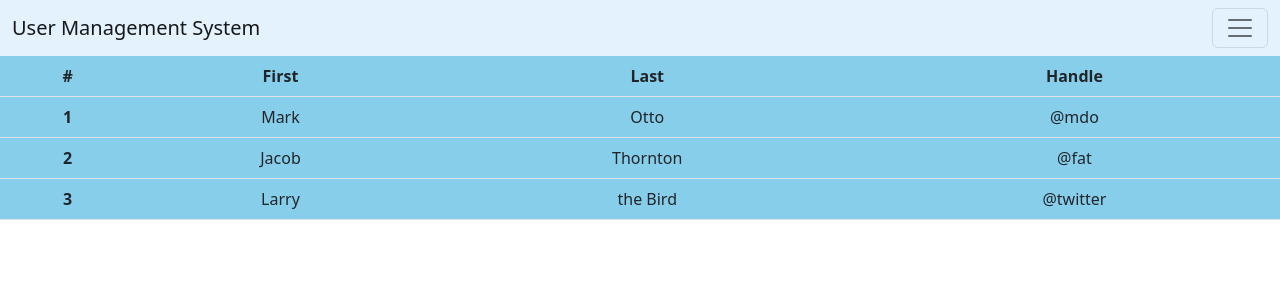
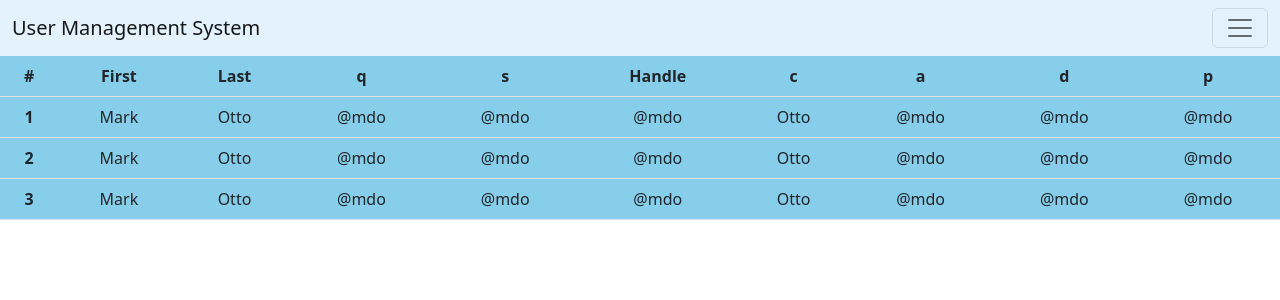
Before and after one commit to markanddighe/Ecommercefront, a React (Create React App) app: page / in a window 1280 px wide. Shown: the top 300 px of the page. Built offline with nearby package versions, Linux system fonts and the light colour scheme.

Commit message:
add product list show

```diff
--- a/src/Components/ProductList.js
+++ b/src/Components/ProductList.js
@@ -11,7 +11,15 @@ const ProductList = () =>{
       <th scope="col">#</th>
       <th scope="col">First</th>
       <th scope="col">Last</th>
+      <th scope="col">q</th>
+      <th scope="col">s</th>
       <th scope="col">Handle</th>
+      <th scope="col">c</th>
+      <th scope="col">a</th>
+      <th scope="col">d</th>
+      <th scope="col">p</th>
+
+
     </tr>
   </thead>
   <tbody>
@@ -20,18 +28,37 @@ const ProductList = () =>{
       <td>Mark</td>
       <td>Otto</td>
       <td>@mdo</td>
+      <td>@mdo</td>
+      <td>@mdo</td>
+      <td>Otto</td>
+      <td>@mdo</td>
+      <td>@mdo</td>
+      <td>@mdo</td>
+
     </tr>
     <tr>
       <th scope="row">2</th>
-      <td>Jacob</td>
-      <td>Thornton</td>
-      <td>@fat</td>
+      <td>Mark</td>
+      <td>Otto</td>
+      <td>@mdo</td>
+      <td>@mdo</td>
+      <td>@mdo</td>
+      <td>Otto</td>
+      <td>@mdo</td>
+      <td>@mdo</td>
+      <td>@mdo</td>
     </tr>
     <tr>
       <th scope="row">3</th>
-      <td>Larry</td>
-      <td>the Bird</td>
-      <td>@twitter</td>
+      <td>Mark</td>
+      <td>Otto</td>
+      <td>@mdo</td>
+      <td>@mdo</td>
+      <td>@mdo</td>
+      <td>Otto</td>
+      <td>@mdo</td>
+      <td>@mdo</td>
+      <td>@mdo</td>
     </tr>
   </tbody>
 </table>
```
